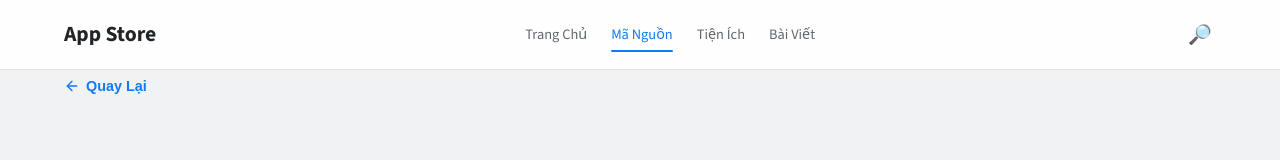
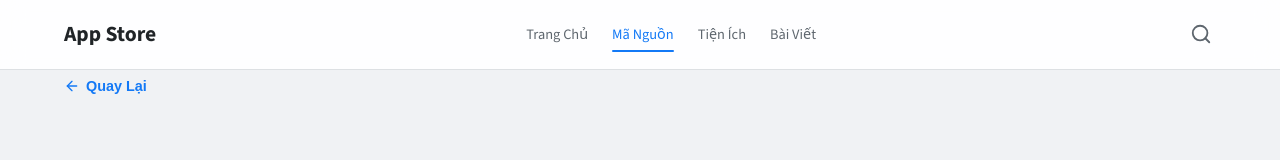
Before and after one commit to vncityroblox-debug/ok, a Next.js app: page /ma-nguon in a window 1280 px wide. Shown: the top 160 px of the page. Built offline with nearby package versions, Linux system fonts and the light colour scheme; no server answers; the database is empty.

Commit message:
Replace 🔎 emoji with lucide Search SVG + hover animation

```diff
--- a/src/components/Header.tsx
+++ b/src/components/Header.tsx
@@ -3,7 +3,7 @@
 import { useState, useEffect, useRef } from 'react';
 import Link from 'next/link';
 import { usePathname, useRouter } from 'next/navigation';
-import { Menu, X } from 'lucide-react';
+import { Menu, X, Search } from 'lucide-react';
 import { supabase } from '@/lib/supabase';
 import styles from './components.module.css';
 
@@ -109,7 +109,7 @@ export default function Header({ siteName = 'App Store', siteIconUrl: serverIcon
         <div style={{ display: 'flex', alignItems: 'center', gap: '12px' }}>
           {/* Search Toggle */}
           <button className={styles.searchBtn} onClick={toggleSearch} aria-label="Toggle search">
-            <span style={{ fontSize: '1.2rem' }}>🔎</span>
+            <Search size={22} className={styles.searchSvg} />
           </button>
 
           {/* Mobile Hamburger Button */}
@@ -122,7 +122,7 @@ export default function Header({ siteName = 'App Store', siteIconUrl: serverIcon
       {/* Search Dropdown */}
       <div className={`${styles.searchDropdown} ${showSearch ? styles.searchDropdownOpen : ''}`}>
         <form className={styles.searchForm} onSubmit={handleSearchSubmit}>
-          <span className={styles.searchIcon}>🔎</span>
+          <Search size={18} className={styles.searchIcon} />
           <input
             ref={searchRef}
             type="text"
--- a/src/components/components.module.css
+++ b/src/components/components.module.css
@@ -114,6 +114,24 @@
   color: hsl(var(--text-primary));
 }
 
+.searchSvg {
+  transition: transform 0.3s ease, color 0.2s;
+}
+
+.searchBtn:hover .searchSvg {
+  transform: scale(1.15) rotate(-5deg);
+  animation: searchPulse 1.2s ease-in-out infinite;
+}
+
+@keyframes searchPulse {
+  0%, 100% { opacity: 1; }
+  50% { opacity: 0.6; }
+}
+
+.searchBtn:active .searchSvg {
+  transform: scale(0.9);
+}
+
 .searchDropdown {
   position: absolute;
   top: 100%;
@@ -150,8 +168,8 @@
 }
 
 .searchIcon {
-  font-size: 1rem;
   flex-shrink: 0;
+  color: hsl(var(--text-muted));
 }
 
 .searchInput {
```
